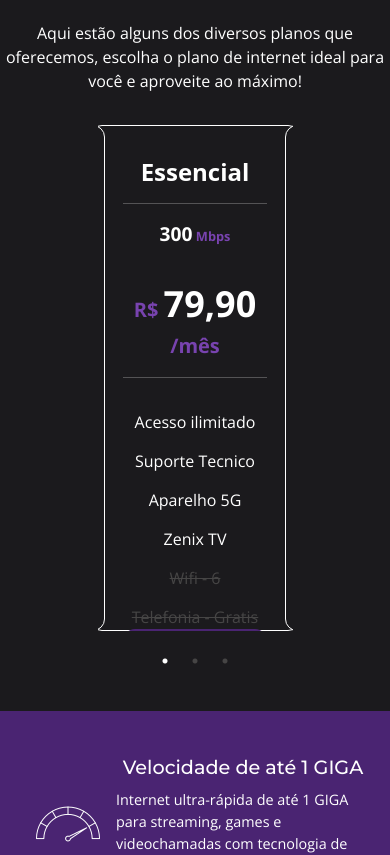
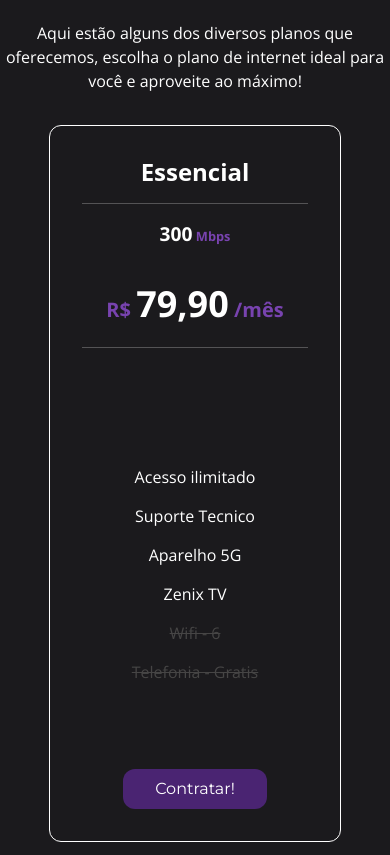
Before and after one commit to martinsalan2003/black-net, a React (Vite) app in the folder black-net/: page / in a window 390 px wide. Shown: the part 800-1655 px from the top of the page. Built offline with nearby package versions, Linux system fonts and the light colour scheme.

Commit message:
teste mobile

```diff
--- a/black-net/src/styles/styles-components/AboutBlack.sass
+++ b/black-net/src/styles/styles-components/AboutBlack.sass
@@ -1,62 +1,63 @@
 @import '../styles-global/variables';
 
 .featurette-section
-  padding: 3rem 5em;
-  color: #fff;
+  overflow: hidden
+  padding: 3rem 5em
+  color: #fff
   span
-    color: $cor-secundaria;
-    font-family: $font-Montserrat;
+    color: $cor-secundaria
+    font-family: $font-Montserrat
   p
-    font-family: $font-paragrafos;
+    font-family: $font-paragrafos
 
   .featurette
-    display: flex;
-    align-items: center;
-    justify-content: center;
-    margin-bottom: 3rem;
-    opacity: 0; // Inicialmente invisível
-    transform: translateX(100%); // As imagens começam fora da tela à direita
-    transition: transform 1s ease-out, opacity 1s ease-out; // Animação suave
+    display: flex
+    align-items: center
+    justify-content: center
+    margin-bottom: 3rem
+    opacity: 0
+    transform: translateX(100%)
+    transition: transform 1s ease-out, opacity 1s ease-out
 
     &.visible
-      opacity: 1; // Tornar visível quando a classe 'visible' for adicionada
-      transform: translateX(0); // Trazer as imagens para o lugar
+      opacity: 1
+      transform: translateX(0)
 
     .featurette-heading
-      font-size: 2rem;
-      font-weight: bold;
+      font-size: 2rem
+      font-weight: bold
 
     .lead
-      font-size: 1.2rem;
+      font-size: 1.2rem
       .mvv
-        font-size: 1.5em;
+        font-size: 1.5em
 
     .container-image
-      width: 100%;
-      max-width: 400px;
-      height: 250px;
-      display: flex;
-      justify-content: center;
-      align-items: center;
-      overflow: hidden;
+      width: 100%
+      max-width: 400px
+      height: 250px
+      display: flex
+      justify-content: center
+      align-items: center
+      overflow: hidden
 
       img
-        height: 100%;
-        width: auto;
-        object-fit: cover;
+        height: 100%
+        width: auto
+        object-fit: cover
 
   .featurette-divider
-    border-top: 1px solid #666;
-    margin: 2rem 0;
+    border-top: 1px solid #666
+    margin: 2rem 0
 
 @media (max-width: 1024px)
   .featurette-section
-    padding: 3em 1em;
+    padding: 3em 1em
 
 @media (max-width: 768px)
   .featurette
-    flex-direction: column;
-    text-align: center;
+    flex-direction: column
+    text-align: center
 
   .container-image
-    max-width: 100%;
+    max-width: 100%
--- a/black-net/src/styles/styles-components/Plans.sass
+++ b/black-net/src/styles/styles-components/Plans.sass
@@ -115,17 +115,20 @@
 
     @media (max-width: 1024px)
         .pricing-section
-            padding: 5em
+            border: 1ox solid red !important
 
         .card-container
-            display: block
+            display: flex
+            flex-wrap: wrap
+            justify-content: center
 
         .slick-slider
             width: 100%
-            max-width: 50vw
+            max-width: 100vw
             margin: 0 auto
 
         .slick-list
+
             overflow: hidden !important
 
         .slick-slide
@@ -148,8 +151,11 @@
             display: none !important
 
         .card
+            width: 60vw !important
             height: 60vh !important
             min-height: 500px
+            opacity: 1 !important
+            transform: translateX(0) !important
 
         .card-container .card:nth-child(2)
             height: 60vh !important
@@ -158,8 +164,11 @@
         .pricing-section
             padding: 4em 0em !important
 
-            .slick-slider
-                max-width: 80vw
+        .slick-slider
+            max-width: 80vw
 
-            .card
-                height: 80vh !important
+        .card
+            width: 75vw !important
+            height: 85vh !important
+            opacity: 1 !important
+            transform: translateX(0) !important
```
